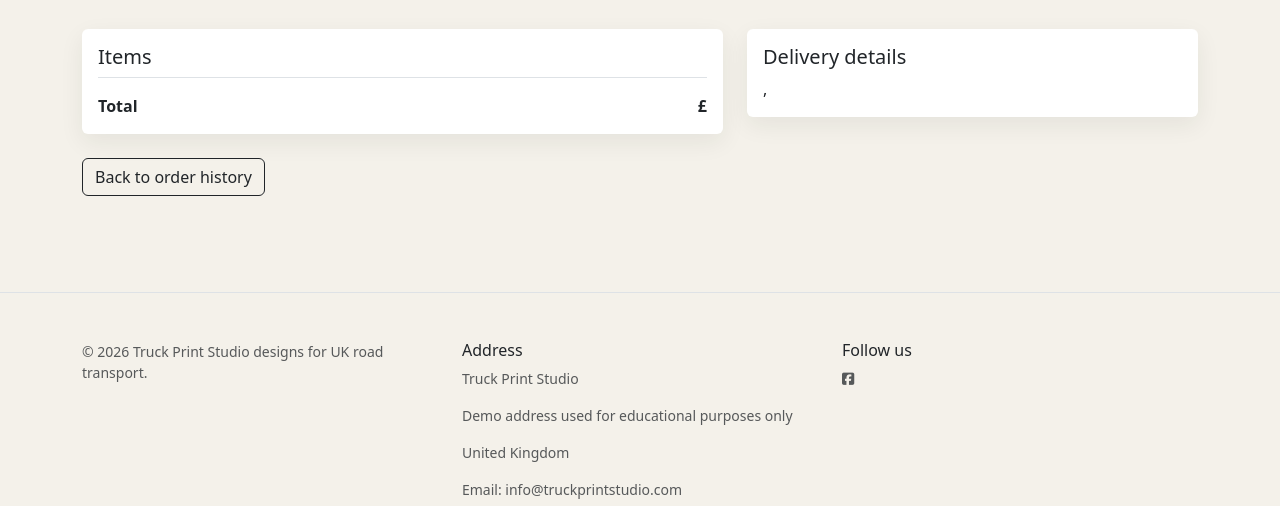
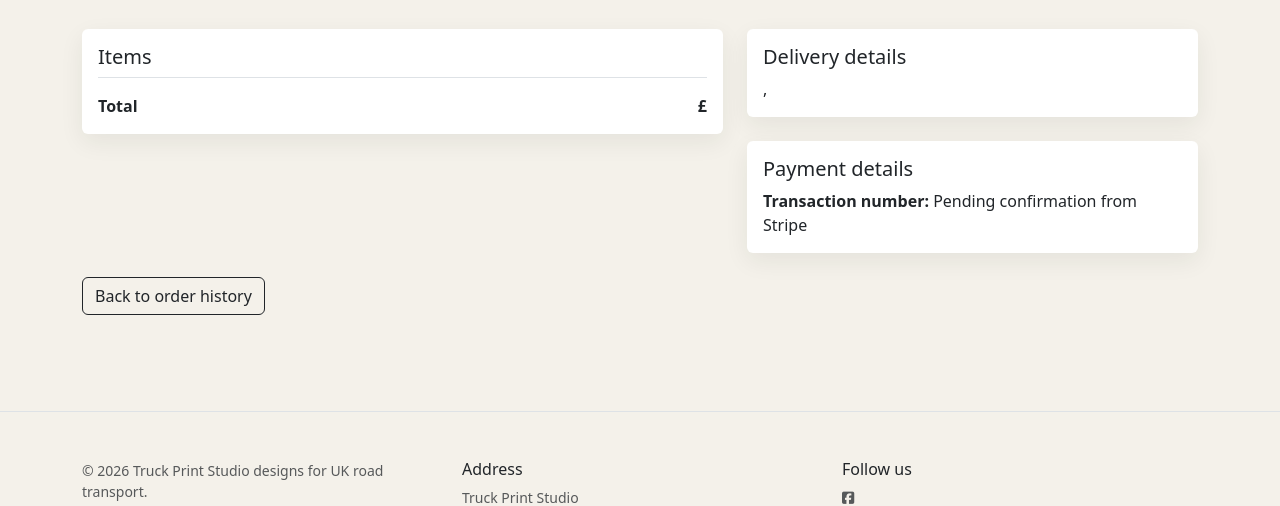
Before and after one commit to 11florin/truck_print_studio, a Django app: template templates/orders/detail.html in a window 1280 px wide. Shown: the part 171-677 px from the top of the page. Run offline with Django 5.2, Linux system fonts and the light colour scheme; the template is opened without the code that fills it, so the values that code supplies are empty; parts of the project's set-up code (start-up, migrations or seed data) failed here and were passed over; some libraries are stand-ins or nearby versions.

Commit message:
Display payment transaction details
Co-authored-by: Copilot <223556219+Copilot@users.noreply.github.com>

```diff
--- a/templates/orders/detail.html
+++ b/templates/orders/detail.html
@@ -46,6 +46,18 @@
           <p class="mb-0">{{ order.city }}, {{ order.postal_code }}</p>
         </div>
       </div>
+      <div class="card mt-4">
+        <div class="card-body">
+          <h2 class="h5">Payment details</h2>
+          <p class="mb-0"><strong>Transaction number:</strong>
+            {% if order.stripe_payment_intent_id %}
+              {{ order.stripe_payment_intent_id }}
+            {% else %}
+              Pending confirmation from Stripe
+            {% endif %}
+          </p>
+        </div>
+      </div>
     </div>
   </div>
 
```
Also changed, not shown: templates/orders/success.html (+7 -0 lines).
